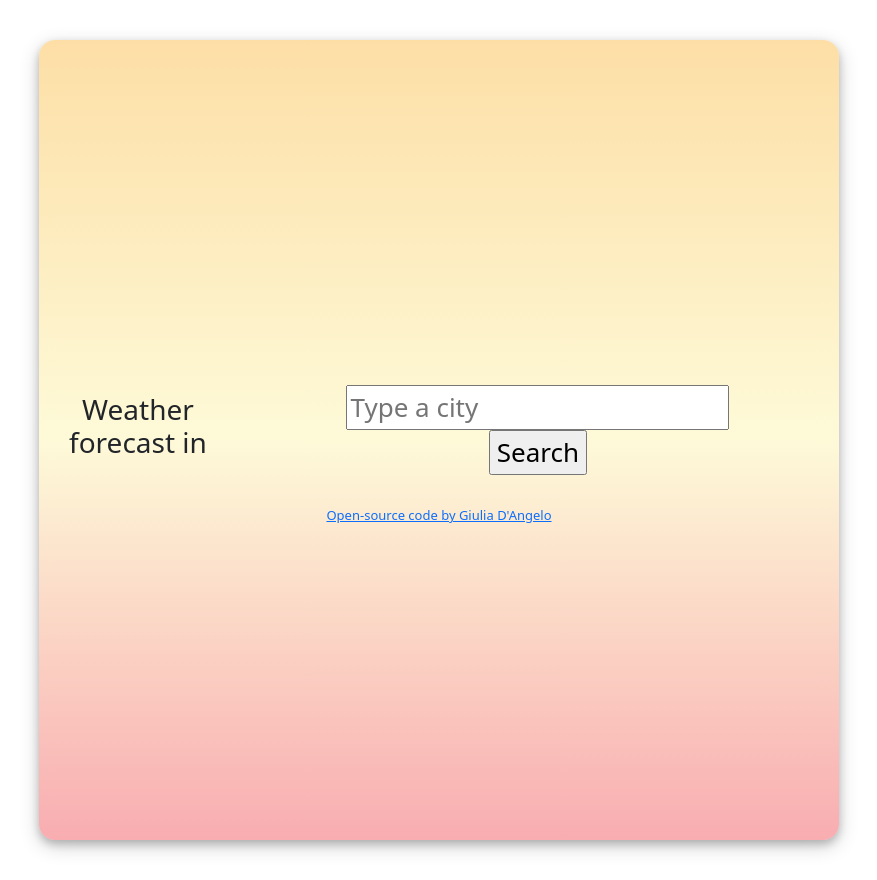
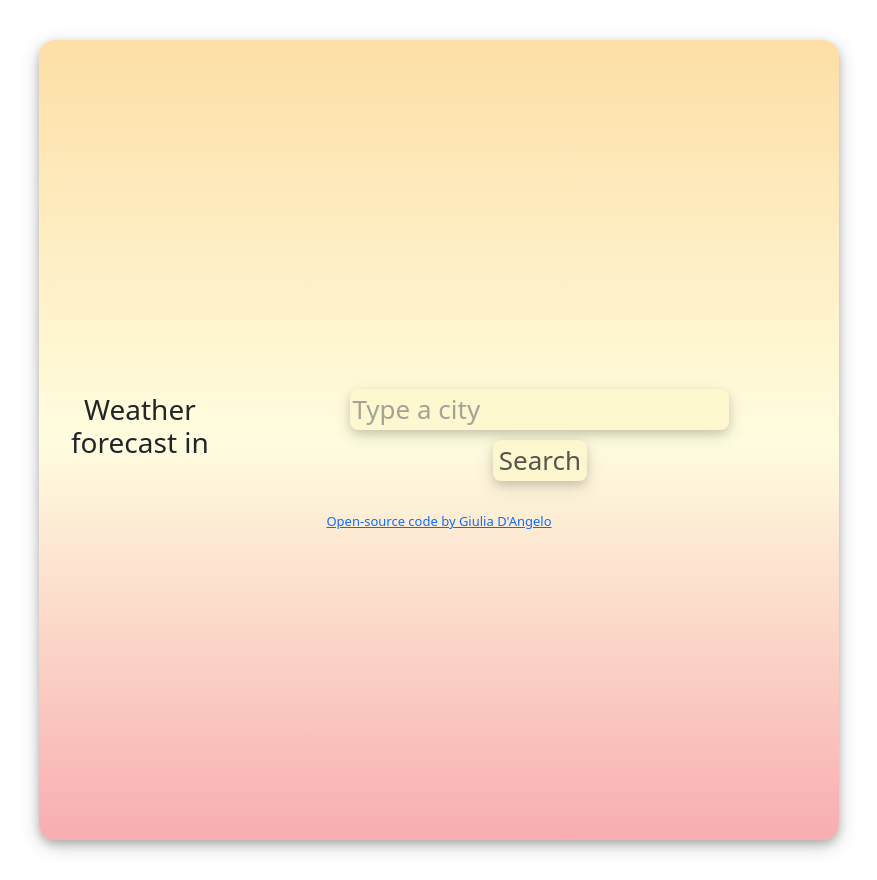
Before and after one commit to edriophthalma/weather-react, a React (Create React App) app: page / in a window 1280 px wide. Shown: the whole page, without its empty margins (201-1078 px from the left). Built offline with nearby package versions, Linux system fonts and the light colour scheme.

Commit message:
input styling

```diff
--- a/src/App.css
+++ b/src/App.css
@@ -19,9 +19,8 @@
 
   height: 200px;
   width: 800px;
-  background: linear-gradient(#fcd181b4, #faed7749, #f3676e8a);
+  background: linear-gradient(#fcd181b4, #fff78e49, #f3676e8a);
   border-radius: 2%;
-
   box-shadow: 0 4px 8px 0 rgba(0, 0, 0, 0.2), 0 6px 20px 0 rgba(0, 0, 0, 0.19);
 }
 
--- a/src/Weather.css
+++ b/src/Weather.css
@@ -2,9 +2,6 @@ form {
   display: block;
 
   padding: 30px 80px;
-}
-footer {
-  color: #fde0a8;
 }
 
 .main-results {
@@ -12,3 +9,20 @@ footer {
   display: block;
   margin: 30px;
 }
+input {
+  background-color: #fcf7c9;
+  border-radius: 8px;
+  opacity: 65%;
+  border: none;
+  box-shadow: 0 4px 8px 0 rgba(0, 0, 0, 0.2), 0 6px 20px 0 rgba(0, 0, 0, 0.19);
+}
+.search-bar {
+  margin: 10px auto;
+}
+:focus {
+  outline: 3px solid #f3676e8a;
+}
+input:hover {
+  background-color: #f3676e8a;
+  pointer-events: visiblePainted;
+}
--- a/src/Weather.js
+++ b/src/Weather.js
@@ -38,7 +38,7 @@ export default function Weather(props) {
         <h3 className="city-result">Weather forecast in {info.name}</h3></td>
         <td>
     <form onSubmit={dataSearch}>
-       <input type="search" placeholder="Type a city" onChange={updateCity} />
+       <input type="search" placeholder="Type a city" onChange={updateCity} className="search-bar"/>
       <input type="submit" value="Search" />
 
     </form></td>
```
